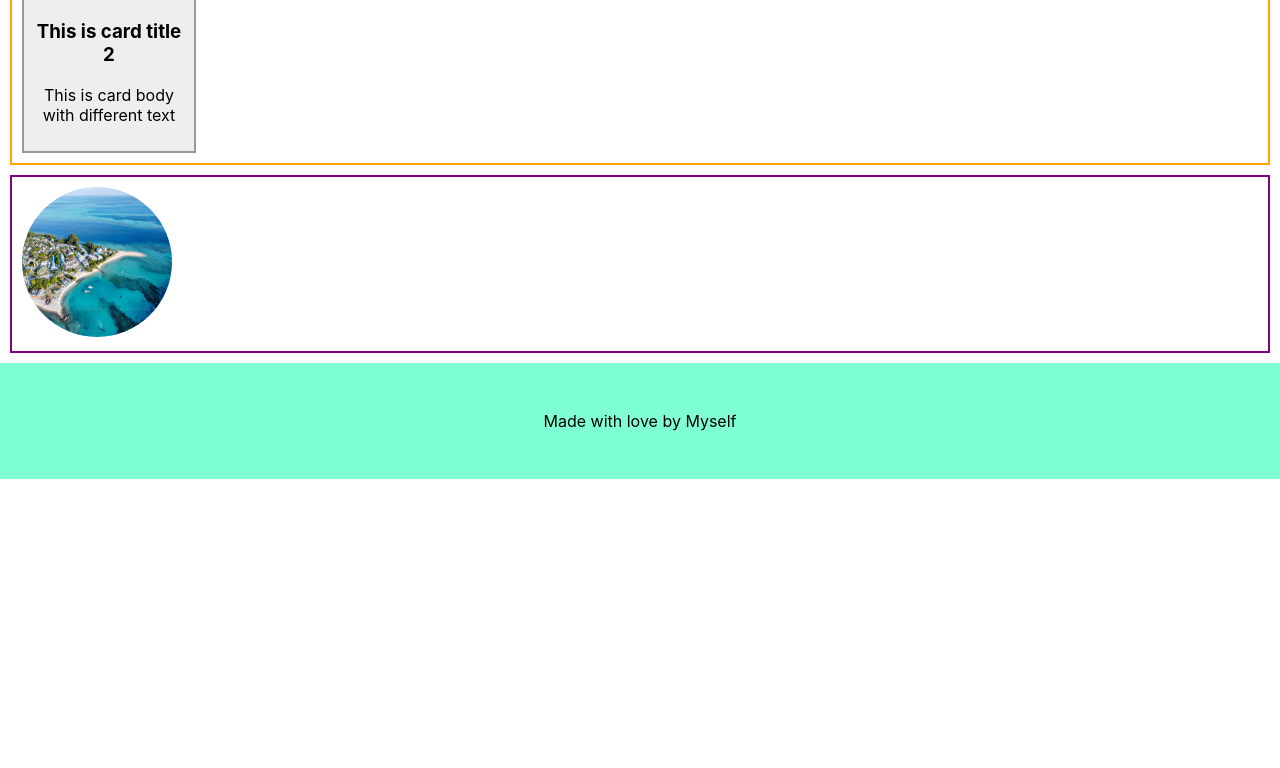
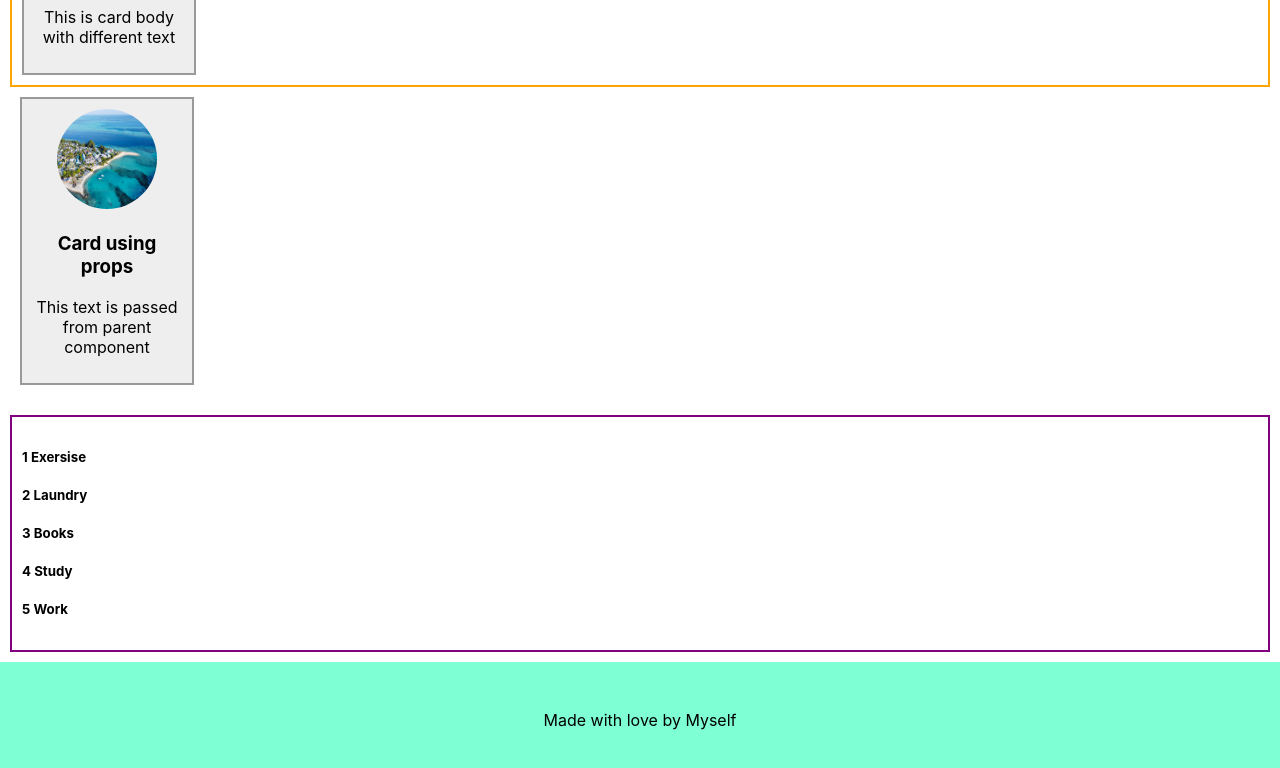
Before and after one commit to ahmedaryf/meta-react-lesson, a React (Create React App) app: page / in a window 1280 px wide. Shown: the part 3299-4067 px from the top of the page. Before the commit the page ends 3778 px from the top, so only its background shows below. Built offline with nearby package versions, Linux system fonts and the light colour scheme.

Commit message:
components updated

```diff
--- a/src/App.css
+++ b/src/App.css
@@ -103,3 +103,13 @@ button:hover{
 .card img{
   border-radius: 50%;
 }
+
+.cardTwo{
+  width: 150px;
+  min-height: 200px;
+  border: 2px solid #999999;
+  padding: 10px;
+  background-color: #eeeeee;
+  text-align: center;
+  margin-left: 20px;
+}
--- a/src/App.js
+++ b/src/App.js
@@ -19,6 +19,8 @@ import ModeTogle from './ModeTogler';
 import image from "./images/keyodhoo-drone-13-7-m.jpg"
 import image2 from "./images/underwater1-m.jpg"
 import CardTwo from './components/CardTwo';
+import CardText from './components/CardText';
+import TodoList from './components/TodoList';
 
 
 function App() {
@@ -66,11 +68,15 @@ function App() {
     <br />
     <Card image={image2} title="This is card title 2" body="This is card body with different text"/>
 
-      <CardTwo width={150} height={150}/>
-
+      {/* Profile and CardText were wrapped in CardTwo component */}
+      <CardTwo>
+        <Profile />
+        <CardText title="Card using props" text="This text is passed from parent component"/>
+      </CardTwo>
+      <br />
+      <TodoList />
 
       <div><Footer /></div>
-
 
     </div>
 
--- /dev/null
+++ b/src/components/CardText.js
@@ -0,0 +1,10 @@
+function CardText({title, text}) {
+    return (
+        <div>
+            <h3>{title}</h3>
+            <p>{text}</p>
+        </div>
+     );
+}
+
+export default CardText;
--- a/src/components/CardTwo.js
+++ b/src/components/CardTwo.js
@@ -1,8 +1,8 @@
-import Profile from "./Profile";
-function CardTwo({width, height}) {
+
+function CardTwo({children}) {
     return (
-        <div>
-            <Profile width={width} height={height}/>
+        <div className="cardTwo">
+            {children}
         </div>
     ) ;
 }
--- a/src/components/Profile.js
+++ b/src/components/Profile.js
@@ -2,7 +2,7 @@ import image from "../images/keyodhoo-drone-13-7-m.jpg"
 
 function Profile({width = 100, height = 100}) {
     return (
-        <div style={{border: "2px purple solid", margin: "10px", padding: "10px"}}>
+        <div>
             <img style={{borderRadius: "50%"}} src={image} alt="profile" width={width}  height={height}/>
         </div>
      );
--- /dev/null
+++ b/src/components/TodoList.js
@@ -0,0 +1,21 @@
+import React from 'react'
+
+
+function TodoList() {
+    const todos = [
+        {title: "Exersise", id: 0},
+        {title: "Laundry", id: 1},
+        {title: "Books", id: 2},
+        {title: "Study", id: 3},
+        {title: "Work", id: 4},
+    ]
+
+  return (
+    <div style={{border: "2px purple solid", margin: "10px", padding: "10px"}}>
+       {todos.map((todo) => {
+         return <h5>{[todo.id + 1," ", todo.title]}</h5>})}
+    </div>
+  )
+}
+
+export default TodoList
```
